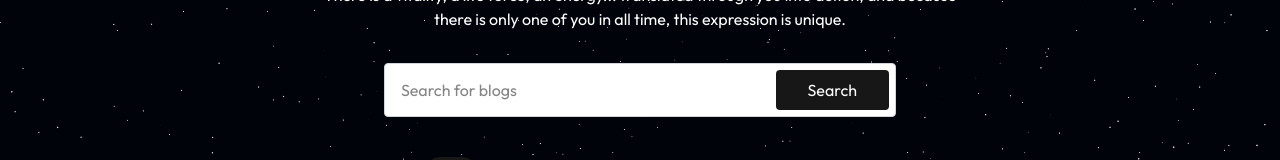
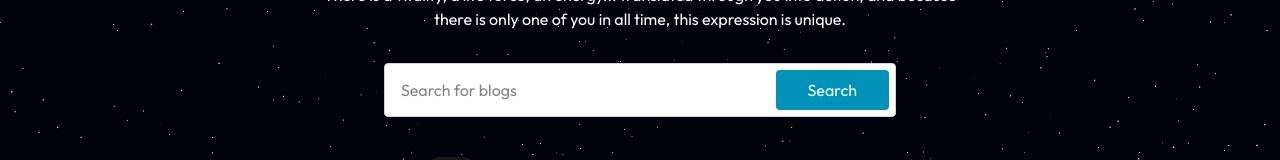
Before and after one commit to kingdada7/blogie, a React (Vite) app in the folder frontend/: page / in a window 1280 px wide. Shown: the part 431-591 px from the top of the page. Built offline with nearby package versions, Linux system fonts and the light colour scheme; no server answers.

Commit message:
added a submit handler that handles search

```diff
--- a/frontend/src/components/Header.jsx
+++ b/frontend/src/components/Header.jsx
@@ -1,8 +1,15 @@
-import React from "react";
+import React, { useRef } from "react";
 import { assets } from "../Assets/assets";
 import { Sparkles } from "lucide-react";
+import { useAppContext } from "../context/AppContext";
 
 const Header = () => {
+  const { setInput, input } = useAppContext();
+  const inputRef = useRef();
+  const onSubmitHandler = async (e) => {
+    e.preventDefault();
+    setInput(inputRef.current.value);
+  };
   return (
     <div className="mx-8 sm:mx-16 xl:mx-24 relative">
       <div className="text-center mt-20 mb-8">
@@ -20,14 +27,23 @@ const Header = () => {
           into action, and because there is only one of you in all time, this
           expression is unique.
         </p>
-        <form className="flex justify-between max-w-lg max-sm:sclae-75 mx-auto border border-gray-300 bg-white rounded overflow-hidden">
+        <form
+          onSubmit={onSubmitHandler}
+          className="flex justify-between max-w-lg max-sm:sclae-75 mx-auto border border-gray-300 bg-white rounded overflow-hidden"
+        >
           <input
+            ref={inputRef}
             className="w-full pl-4 outline-none"
             type="text"
             placeholder="Search for blogs"
             required
           />
-          <button className="bg-primary text-white px-8 py-2 m-1.5 rounded hover:scale-105 transition-all cursor-pointer " type="submit">Search</button>
+          <button
+            className="bg-cyan-600 text-white px-8 py-2 m-1.5 rounded hover:scale-105 transition-all cursor-pointer "
+            type="submit"
+          >
+            Search
+          </button>
         </form>
       </div>
     </div>
```
